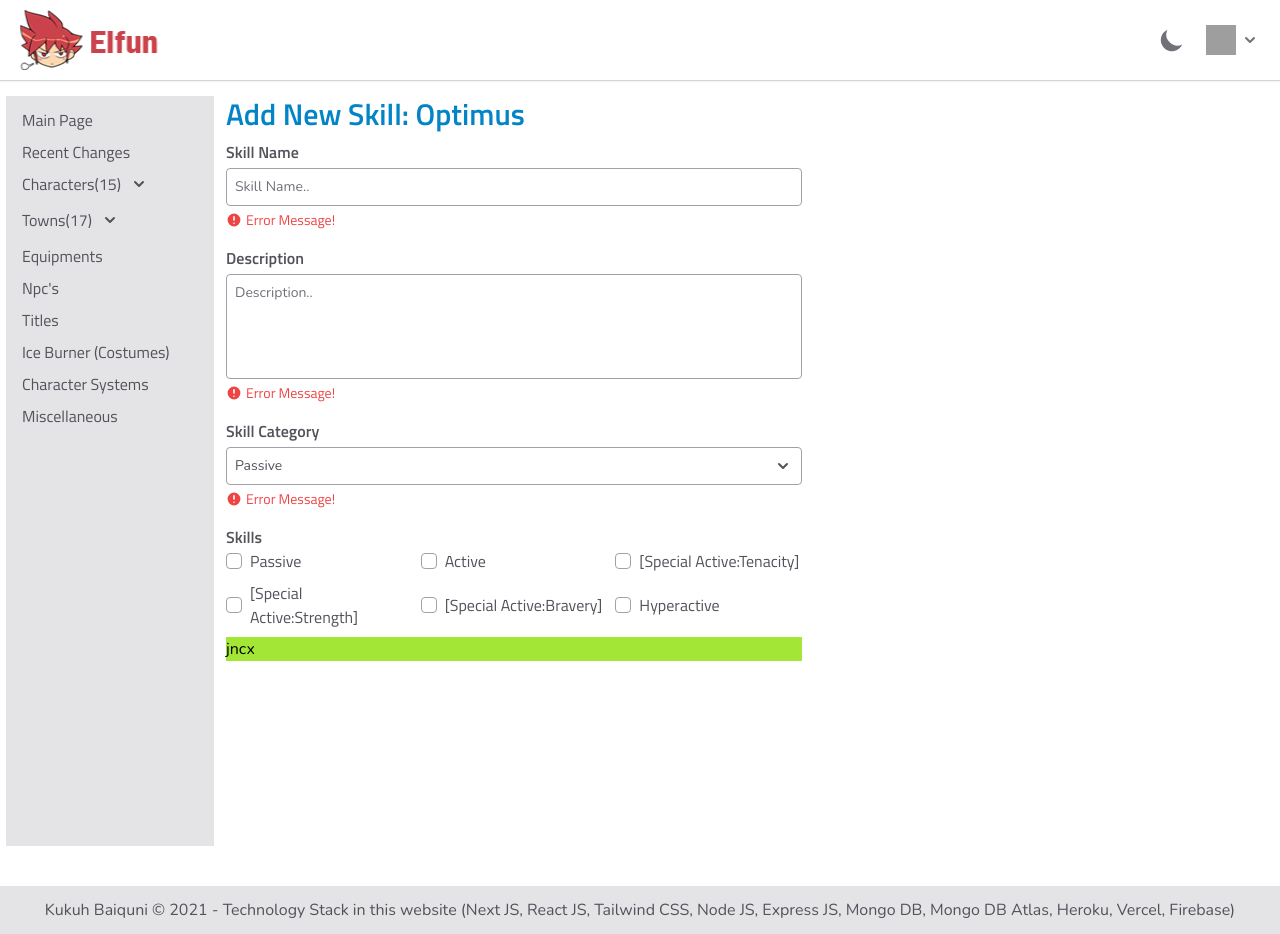
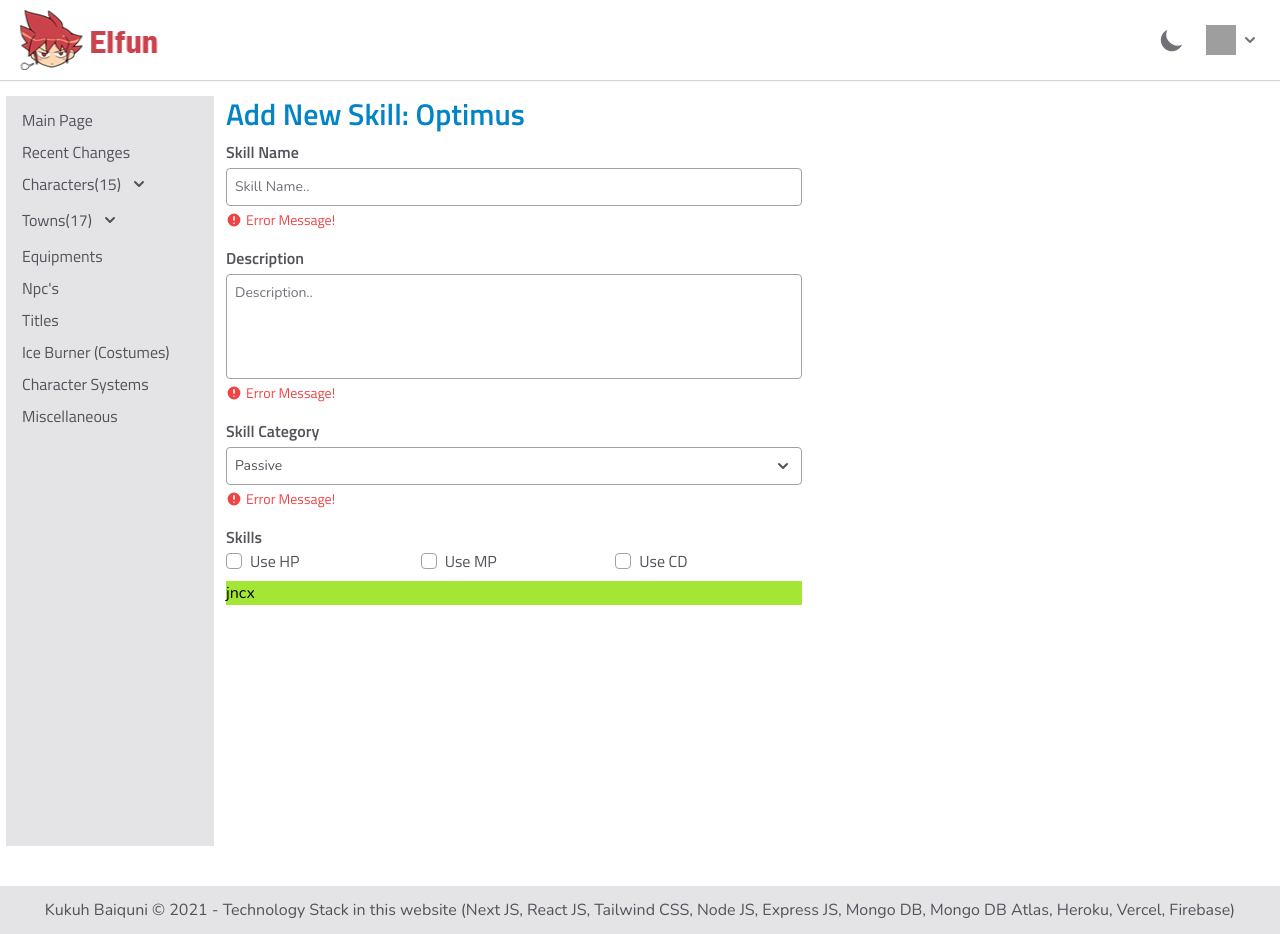
Before and after one commit to kukuhBaiquni/elfun, a Next.js app: page /contribution/skills in a window 1280 px wide. Built offline with nearby package versions, Linux system fonts and the light colour scheme; grey boxes are pictures that could not be loaded.

Commit message:
Finish current integration

```diff
--- a/src/components/forms/checkbox/index.jsx
+++ b/src/components/forms/checkbox/index.jsx
@@ -1,18 +1,15 @@
 /* eslint-disable jsx-a11y/label-has-associated-control */
 import PropTypes from 'prop-types'
-import { Fragment, useEffect } from 'react'
+import { useEffect, memo } from 'react'
 import { CheckIcon } from '@heroicons/react/solid'
 import { useFormContext } from 'react-hook-form'
 
-export default function Checkbox(props) {
-  const {
-    name, label, options = [],
-  } = props
-  const {
-    setValue, register, watch,
-  } = useFormContext()
+function Checkbox(props) {
+  const { name, label, options = [] } = props
 
-  const currentValue = watch(name) ?? []
+  const { setValue, register, watch } = useFormContext()
+
+  const currentValue = watch(name)
 
   useEffect(() => {
     register(name) // registering virtual input
@@ -27,19 +24,18 @@ export default function Checkbox(props) {
       setValue(name, [...watch(name), item.value])
     }
   }
+
   return (
     <div className='py-2 text-general font-titillium'>
       <span className='font-semibold block'>{label}</span>
       <div className='grid grid-cols-3 gap-2'>
         {options.map((item) => (
-          <Fragment key={item.label}>
-            <button className='flex items-center' type='button' onClick={() => onCheckboxClick(item)}>
-              <div className='h-4 w-4 rounded border border-input flex items-center justify-center relative'>
-                {currentValue.includes(item.value) && <CheckIcon className='w-4 h-4 text-sky-500' />}
-              </div>
-              <span className='ml-2 text-left'>{item.label}</span>
-            </button>
-          </Fragment>
+          <button className='flex items-center' key={item.value} type='button' onClick={() => onCheckboxClick(item)}>
+            <div className='h-4 w-4 rounded border border-input flex items-center justify-center relative'>
+              {currentValue.includes(item.value) && <CheckIcon className='w-4 h-4 text-sky-500' />}
+            </div>
+            <span className='ml-2 text-left'>{item.label}</span>
+          </button>
         ))}
       </div>
     </div>
@@ -51,3 +47,5 @@ Checkbox.propTypes = {
   label: PropTypes.string,
   options: PropTypes.array,
 }
+
+export default memo(Checkbox)
--- a/src/components/forms/input-text/input-text.jsx
+++ b/src/components/forms/input-text/input-text.jsx
@@ -1,11 +1,15 @@
 import PropTypes from 'prop-types'
 import { memo } from 'react'
+import { useFormContext } from 'react-hook-form'
 import { FormFieldWrapper } from '../FormFieldWrapper'
 
 function InputText(props) {
   const {
-    name, register, label, placeholder, defaultValue,
+    name, label, placeholder, defaultValue,
   } = props
+
+  const { register } = useFormContext()
+
   return (
     <FormFieldWrapper bordered label={label} name={name}>
       <input
@@ -24,7 +28,6 @@ export default memo(InputText, (prevProps, nextProps) => prevProps.isDirty === n
 
 InputText.propTypes = {
   name: PropTypes.string,
-  register: PropTypes.func,
   label: PropTypes.string,
   defaultValue: PropTypes.string,
   placeholder: PropTypes.string,
@@ -32,7 +35,6 @@ InputText.propTypes = {
 
 InputText.defaultProps = {
   name: 'Name',
-  register: () => {},
   label: 'Label',
   placeholder: 'placeholder',
   defaultValue: '',
--- a/src/components/forms/input-text/textarea.jsx
+++ b/src/components/forms/input-text/textarea.jsx
@@ -1,11 +1,15 @@
 import PropTypes from 'prop-types'
 import { memo } from 'react'
+import { useFormContext } from 'react-hook-form'
 import { FormFieldWrapper } from '../FormFieldWrapper'
 
 function Textarea(props) {
   const {
-    name, register, label, placeholder, defaultValue,
+    name, label, placeholder, defaultValue,
   } = props
+
+  const { register } = useFormContext()
+
   return (
     <FormFieldWrapper bordered label={label} name={name}>
       <textarea
@@ -28,7 +32,6 @@ export default memo(
 
 Textarea.propTypes = {
   name: PropTypes.string,
-  register: PropTypes.func,
   label: PropTypes.string,
   defaultValue: PropTypes.string,
   placeholder: PropTypes.string,
@@ -36,7 +39,6 @@ Textarea.propTypes = {
 
 Textarea.defaultProps = {
   name: 'Name',
-  register: () => {},
   label: 'Label',
   placeholder: 'placeholder',
   defaultValue: '',
--- a/src/components/forms/select/index.jsx
+++ b/src/components/forms/select/select.jsx
@@ -1,17 +1,24 @@
 /* eslint-disable no-shadow */
-import { useState, memo } from 'react'
+import { useState, useEffect, memo } from 'react'
 import Transition from 'components/common/transition'
-import { CheckIcon, ChevronDownIcon, ExclamationCircleIcon } from '@heroicons/react/solid'
+import { CheckIcon, ChevronDownIcon } from '@heroicons/react/solid'
 import PropTypes from 'prop-types'
 import clsx from 'clsx'
+import { useFormContext } from 'react-hook-form'
 import { FormFieldWrapper } from '../FormFieldWrapper'
 
 function Select(props) {
   const {
-    name, label, options, placeholder,
+    name, label, options,
   } = props
-  const [selected, setSelected] = useState(options[0] || {})
   const [isVisible, setIsVisible] = useState(false)
+
+  const { register, setValue, watch } = useFormContext()
+  const currentValue = watch(name)
+
+  useEffect(() => {
+    register(name)
+  }, [register, name])
 
   return (
     <FormFieldWrapper bordered label={label} name={name}>
@@ -21,7 +28,7 @@ function Select(props) {
         onBlur={() => setIsVisible(false)}
         onFocus={() => setIsVisible(true)}
       >
-        <span>{selected?.label}</span>
+        <span>{currentValue?.label || options[0].label}</span>
         <ChevronDownIcon className='h-5 w-5' />
       </button>
       <div className='absolute top-20 left-0 z-50 w-full'>
@@ -31,18 +38,18 @@ function Select(props) {
               {options.map((item, index) => (
                 <button
                   className={clsx(
-                    item.value === selected.value
+                    item.value === currentValue?.value
                       ? 'bg-sky-500 cursor-default text-white'
                       : 'hover:bg-gray-300 dark:hover:bg-gray-600',
                     'p-2 text-left rounded flex',
                   )}
-                  disabled={item.value === selected.value}
+                  disabled={item.value === currentValue?.value}
                   key={index}
                   type='button'
-                  onClick={() => setSelected(item)}
+                  onClick={() => setValue(name, item)}
                 >
                   {item.label}
-                  {item.value === selected.value && (
+                  {item.value === currentValue?.value && (
                     <CheckIcon className='h-5 w-5 text-sky-500 ml-2' />
                   )}
                 </button>
@@ -59,15 +66,10 @@ Select.propTypes = {
   options: PropTypes.array,
   label: PropTypes.string.isRequired,
   name: PropTypes.string.isRequired,
-  placeholder: PropTypes.string,
 }
 
 Select.defaultProps = {
   options: [],
-  placeholder: 'Please select..',
 }
 
-export default memo(
-  Select,
-  (prevProps, nextProps) => prevProps.isDirty === nextProps.isDirty,
-)
+export default memo(Select)
--- a/src/pages/contribution/skills/index.jsx
+++ b/src/pages/contribution/skills/index.jsx
@@ -2,7 +2,7 @@ import Layout from 'layouts'
 import Head from 'next/head'
 import InputText from 'components/forms/input-text/input-text'
 import Textarea from 'components/forms/input-text/textarea'
-import Select from 'components/forms/select'
+import Select from 'components/forms/select/select'
 import Checkbox from 'components/forms/checkbox'
 import InputImage from 'components/forms/input-image'
 import { useForm, FormProvider } from 'react-hook-form'
@@ -13,7 +13,8 @@ export default function Skills() {
     defaultValues: {
       skillName: '',
       skillDescription: '',
-      skillCategory: [],
+      skillCategory: {},
+      skillAttributes: [],
     },
   })
   console.log('📝', methods.watch())
@@ -34,8 +35,12 @@ export default function Skills() {
             <Checkbox
               defaultValue={[]}
               label='Skills'
-              name='skillCategory'
-              options={SKILL_CATEGORIES}
+              name='skillAttributes'
+              options={[
+                { label: 'Use HP', value: 0 },
+                { label: 'Use MP', value: 1 },
+                { label: 'Use CD', value: 2 },
+              ]}
             />
             <InputImage />
           </FormProvider>
--- a/styles/globals.scss
+++ b/styles/globals.scss
@@ -5,6 +5,11 @@
 @layer base {
   body {
     @apply font-nunito;
+  }
+  button {
+    &:focus {
+      @apply outline-none;
+    }
   }
   .btn-primary {
     @apply bg-cyan-400 px-8 py-2 hover:bg-cyan-500 rounded text-gray-50 transition-all duration-300 border-none outline-none;
```
